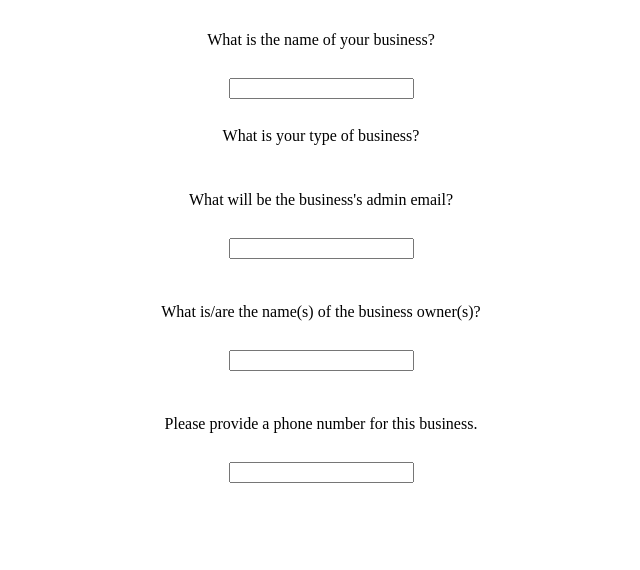
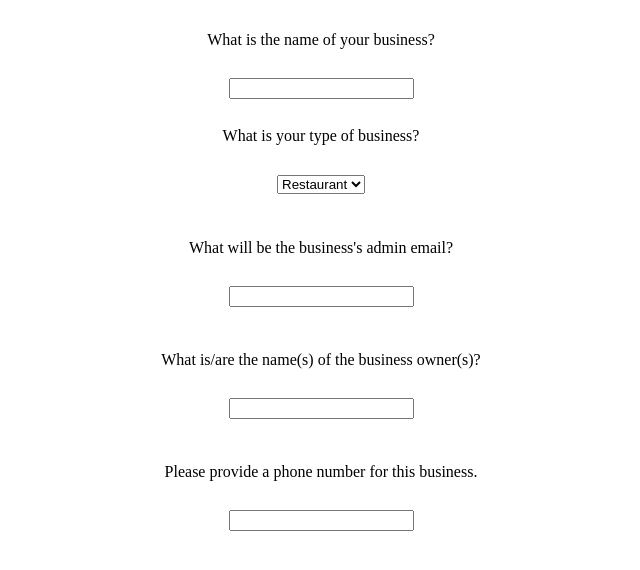
Before and after one commit to jbrummer402/ClimateHackathon2021, a Next.js app in the folder climate-hackathon/: page /CompanyProfile in a window 1280 px wide. Shown: the top 570 px of the page, without its empty margins (319-959 px from the left). Built offline with nearby package versions, Linux system fonts and the light colour scheme.

Commit message:
Drop down created with dummy values

```diff
--- a/climate-hackathon/src/pages/CompanyProfile.js
+++ b/climate-hackathon/src/pages/CompanyProfile.js
@@ -13,7 +13,14 @@ function CompanyProfile(){
                 <input type="text" name="businessName" />
             </form>
             <form>
-                What is your type of business?
+                <label>What is your type of business?
+                <br />
+                <select>
+                    <option value="restaurant">Restaurant</option>
+                    <option value="other">Other</option>
+                    <option value="other2">Other</option>
+                </select>
+                </label>
             </form>
             <form>
                 <p /> What will be the business's admin email?
```
Also changed, not shown: 1 other file (tests, documents, lock files or other folders).
